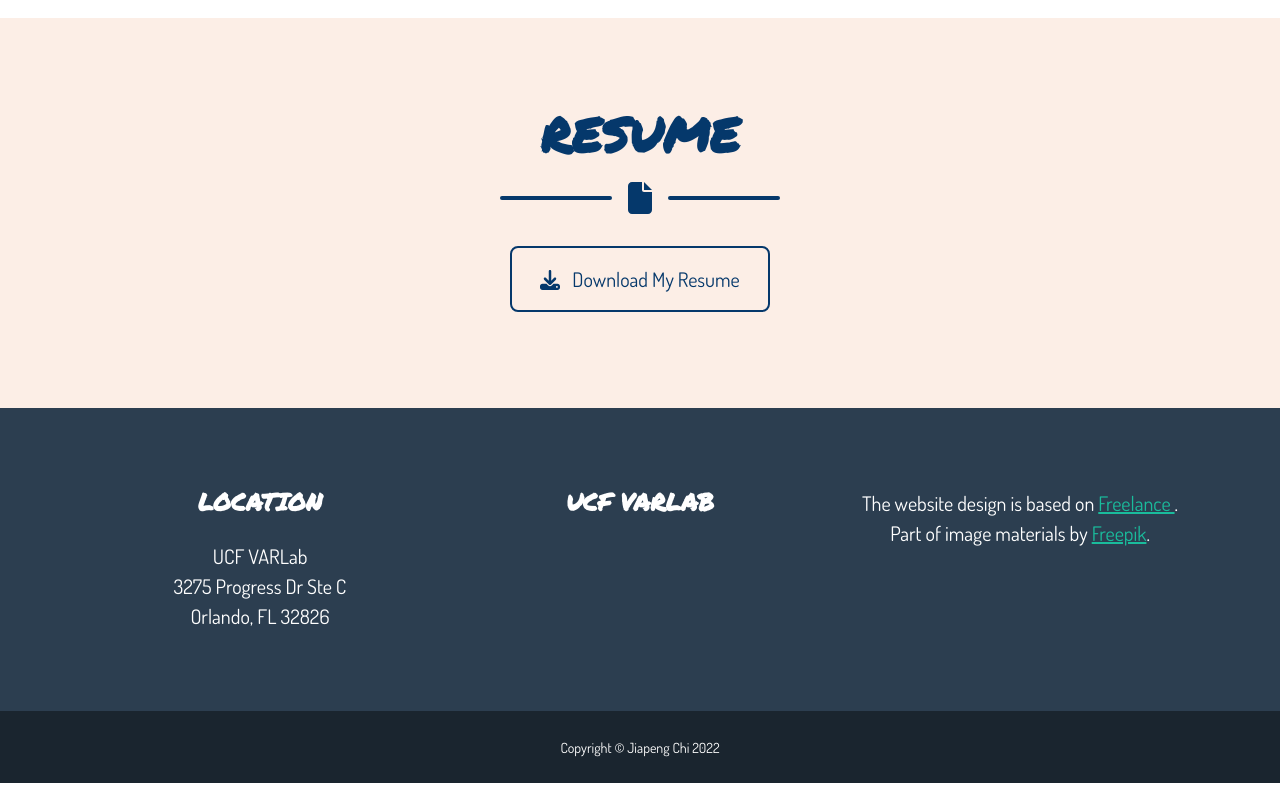
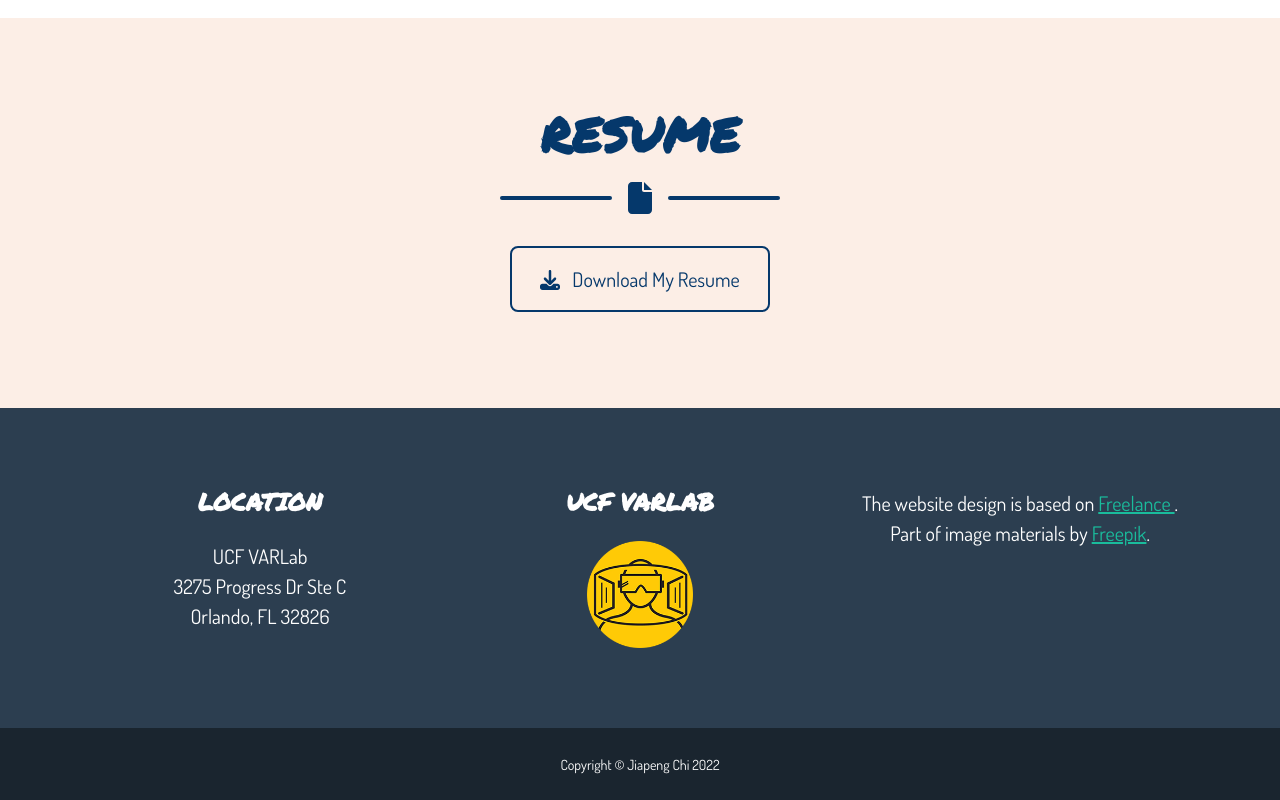
Before and after one commit to JiapengChi/JiapengChi.github.io, a plain HTML site: page index.html in a window 1280 px wide. Shown: the part 1716-2516 px from the top of the page. Drawn offline with nearby package versions, Linux system fonts and the light colour scheme; a web font is replaced by a local one.

Commit message:
Add UCF VARLab icon

```diff
--- a/index.html
+++ b/index.html
@@ -333,13 +333,19 @@
           <!-- Footer Social Icons-->
           <div class="col-lg-4 mb-5 mb-lg-0">
             <h4 class="text-uppercase mb-4">UCF VARLab</h4>
+            <a href="https://ucfvarlab.owlstown.net/">
+              <img
+                src="assets/Images/VARLAb-icon.png"
+                style="max-width: 50%; width: 30%"
+              />
+            </a>
           </div>
           <!-- Footer About Text-->
           <div class="col-lg-4">
             <p class="lead mb-0">
-                The website design is based on
-                <a href="http://startbootstrap.com">Freelance </a>.
-              </p>
+              The website design is based on
+              <a href="http://startbootstrap.com">Freelance </a>.
+            </p>
             <p class="lead mb-0">
               Part of image materials by
               <a
```
Also changed, not shown: assets/Images/VARLAb-icon.png (added), assets/img/avataaars.svg (deleted), assets/img/portfolio/cabin.png (deleted), assets/img/portfolio/cake.png (deleted), assets/img/portfolio/circus.png (deleted), assets/img/portfolio/game.png (deleted), assets/img/portfolio/safe.png (deleted), assets/img/portfolio/submarine.png (deleted).
